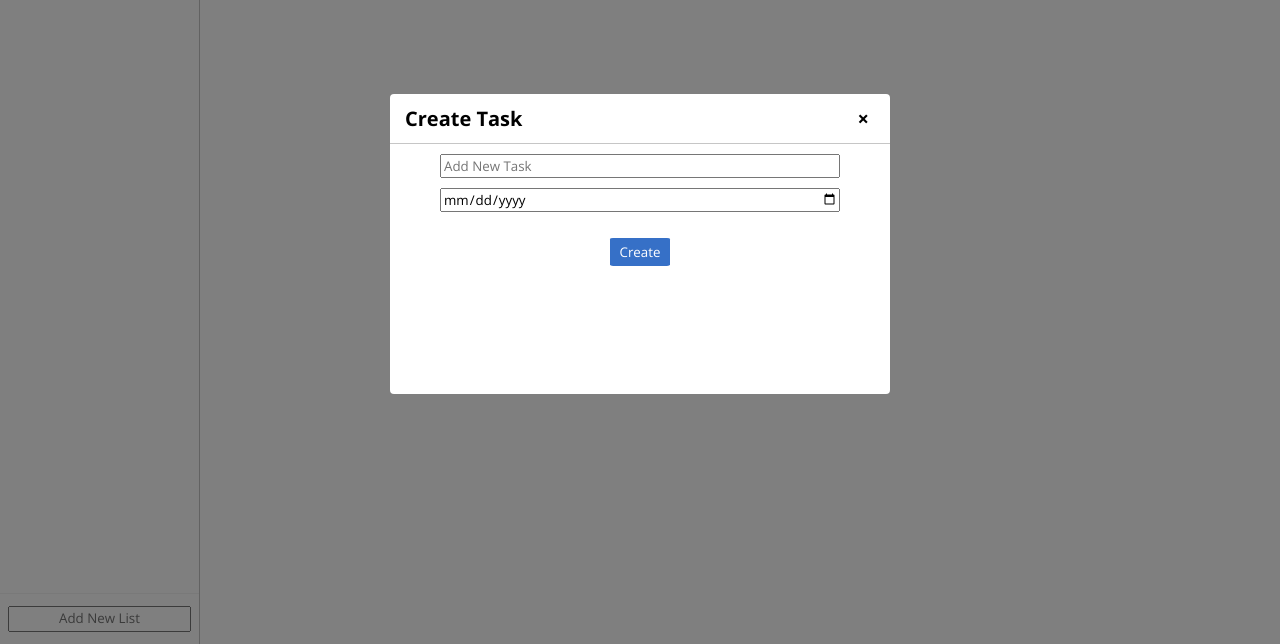
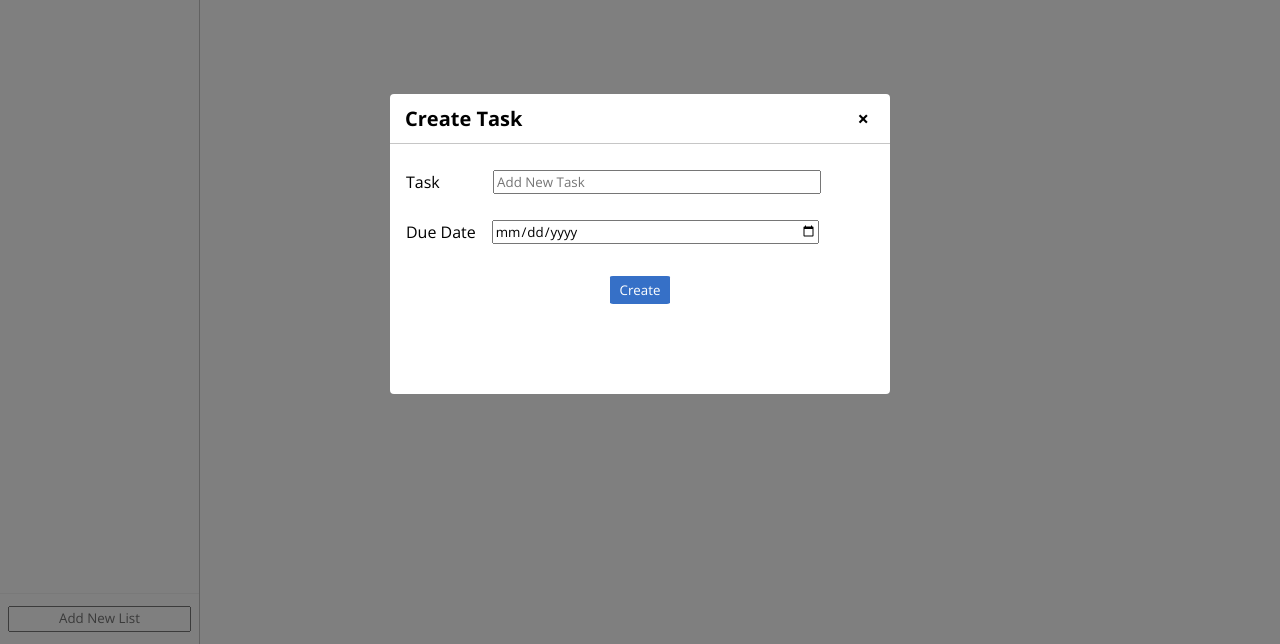
Before and after one commit to enirevlow/project-week-1, a plain HTML site: page index.html in a window 1280 px wide. Both pictures are taken after a click on the button "Add Task". Shown: the part 156-800 px from the top of the page. Drawn offline with nearby package versions, Linux system fonts and the light colour scheme.

Commit message:
beautify new task modal

```diff
--- a/index.html
+++ b/index.html
@@ -42,7 +42,7 @@
                 </div>
             </div>
         </div>
-        <!-- New Task Model Section -->
+        <!-- New Task Modal Section -->
         <div class="bg-modal" data-bg-modal>
             <div class="modal-box">
                 <div class="modal-header">
@@ -50,10 +50,13 @@
                     <button class="close-modal-box-button" data-close-modal-box>&times;</button>
                 </div>
                 <form action="" data-new-task-form>
-                    <label for="new-task-input">
-                        <input type="text" placeholder="Add New Task" id="new-task-input" autocomplete="off" data-new-task-input/>
+                    <label for="new-task-input" class="new-task-label">
+                        <span>Task</span><input type="text" placeholder="Add New Task" id="new-task-input" autocomplete="off" data-new-task-input/>
                     </label>
-                    <input type="date" name="" id="due-date" data-new-task-date-input>
+                    <label for="due-date" class="due-date-label">
+                        <span>Due Date</span><input type="date" name="" id="due-date" data-new-task-date-input>
+                    </label>
+
 
                     <button class ="modal-new-task-button" data-add-task-btn-modal>Create</button>
                 </form>
--- a/src/css/style.css
+++ b/src/css/style.css
@@ -217,6 +217,7 @@ button {
     justify-content: space-between;
     width: 100%;
     height: 100%;
+    margin: 1rem 0.5rem;
 }
 
 .taskleft-div {
@@ -293,12 +294,28 @@ button {
     max-width: 50%;
 }
 
+.new-task-label {
+    display: flex;
+    justify-content: flex-start;
+    align-items: center;
+    margin: 1rem;
+}
 .modal-box input {
-    width: 80%;
-    display: block;
+    width: 70%;
     margin: 10px auto;
 }
 
+.due-date-label {
+    display: flex;
+    justify-content: flex-start;
+    align-items: center;
+    margin: 1rem;
+
+}
+
+.due-date-label input {
+    margin: 0 1rem;
+}
 .modal-header {
     padding: 10px 15px;
     display: flex;
```
